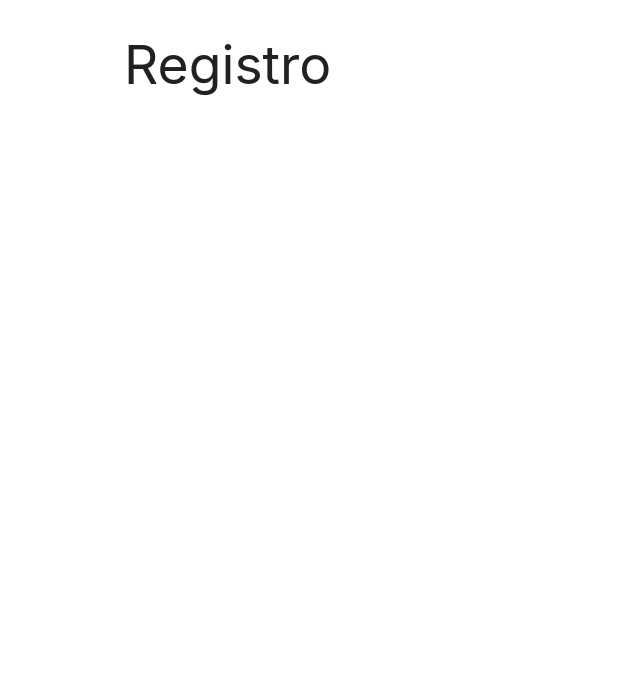
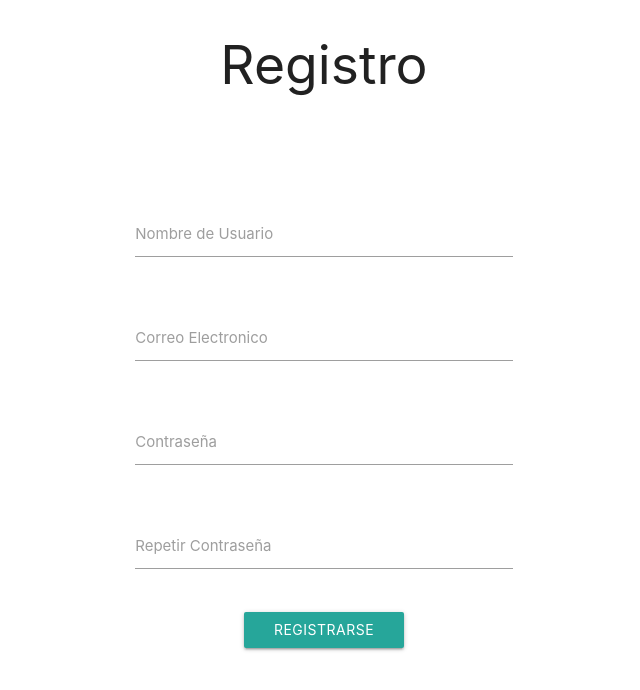
Before and after one commit to MemeGeneratorJCJM/App, a website: page www/register.html in a window 1280 px wide. Shown: the whole page, without its empty margins (316-956 px from the left). Drawn offline with nearby package versions, Linux system fonts and the light colour scheme.

Commit message:
base register

```diff
--- a/www/css/style.css
+++ b/www/css/style.css
@@ -29,6 +29,16 @@ html, body {
     padding-top: 10vh;
 }
 
+#register-form-container{
+    height: 100vh;
+    width: 50vh;
+    align-items: center;
+    display: block;
+    margin-left: auto;
+    margin-right: auto;
+    padding-top: 10vh;
+}
+
 .centrar{
     display: block;
     margin-left: auto;
@@ -43,8 +53,9 @@ html, body {
     width: 50vh;
     align-items: center;
     align-content: center;
+    text-align: center;
 }
 
 #tittle-name{
-    width: 40vh;
+    width: 50vh;
 }
--- a/www/js/register.js
+++ b/www/js/register.js
@@ -7,4 +7,10 @@
 
     }); // end of document ready
   })(jQuery);
-  alert("Entrada al registro");
+  $("#btnRegister").click(function(){
+      //Launch AJAX query for register
+
+
+      //Open login
+    window.open("index.html","blank");
+  });
--- a/www/register.html
+++ b/www/register.html
@@ -16,9 +16,42 @@
     </head>
 
     <body>
+
+        <div id="title" class="centrar">
+            <h2 id="tittle-name" class="centrar">Registro</h2>
+        </div>
         <div id="register-form-container" class="centrar">
-            <div id="title" class="centrar">
-                <h2 id="tittle-name">Registro</h2>
+            <div class="row">
+                <form class="col s12">
+                    <div class="row">
+                        <div class="input-field col s12">
+                            <input id="username" type="text" class="validate">
+                            <label  class="active" for="username">Nombre de Usuario</label>
+                        </div>
+                    </div>
+                    <div class="row">
+                        <div class="input-field col s12">
+                            <input id="email" type="email" class="validate">
+                            <label  class="active" for="email">Correo Electronico</label>
+                        </div>
+                    </div>
+                    <div class="row">
+                        <div class="input-field col s12">
+                            <input id="pwd" type="password" class="validate">
+                            <label  class="active" for="pwd">Contraseña</label>
+                        </div>
+                    </div>
+                    <div class="row">
+                        <div class="input-field col s12">
+                            <input id="cpwd" type="password" class="validate">
+                            <label  class="active" for="cpwd">Repetir Contraseña</label>
+                        </div>
+                    </div>
+                    <div class="row">
+                        <a class="waves-effect waves-light btn centrar" id="btnRegister">Registrarse</a>
+                    </div>
+
+                </form>
             </div>
         </div>
 
```
